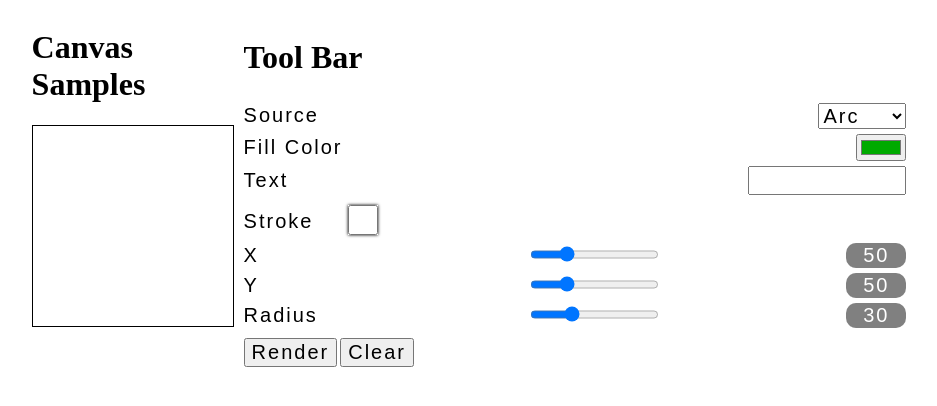
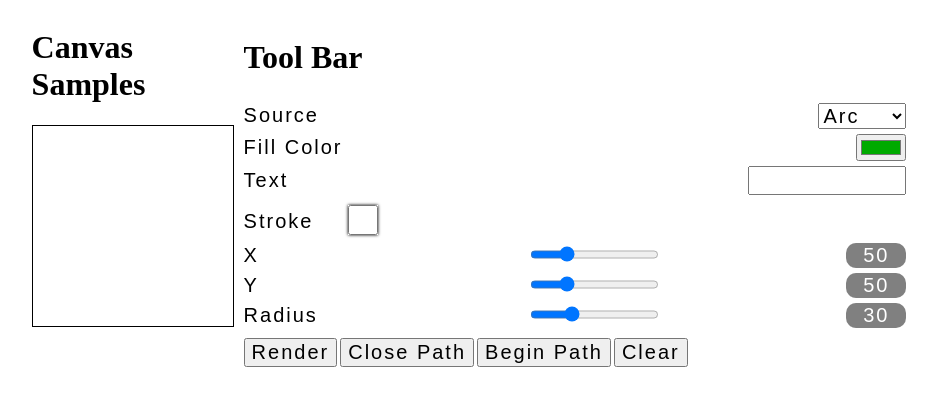
Before and after one commit to aemrebasus/product-configurator, an Angular app: page /product-configurator/canvas in a window 1280 px wide. Shown: the top 406 px of the page, without its empty margins (166-1103 px from the left). Built offline with nearby package versions, Linux system fonts and the light colour scheme.

Commit message:
Draw lines

```diff
--- a/src/app/canvas-samples/canvas-samples.component.html
+++ b/src/app/canvas-samples/canvas-samples.component.html
@@ -134,6 +134,8 @@
         <div class="form-control">
             <div class="button-group">
                 <button (click)="render()">Render</button>
+                <button (click)="closePath()">Close Path</button>
+                <button (click)="beginPath()">Begin Path</button>
                 <button (click)="clear()">Clear</button>
             </div>
         </div>
--- a/src/app/canvas-samples/canvas-samples.component.ts
+++ b/src/app/canvas-samples/canvas-samples.component.ts
@@ -101,6 +101,7 @@ export class CanvasSamplesComponent implements OnInit, AfterViewInit {
   }
 
 
+
   render(): void {
     switch (this.config.source) {
 
@@ -119,9 +120,16 @@ export class CanvasSamplesComponent implements OnInit, AfterViewInit {
 
   }
 
+  closePath() {
+    this.context.closePath();
+  }
+
+  beginPath() {
+    this.context.beginPath();
+  }
+
   clear(): void {
     this.context.clearRect(0, 0, 200, 200);
-
   }
 
 
```
